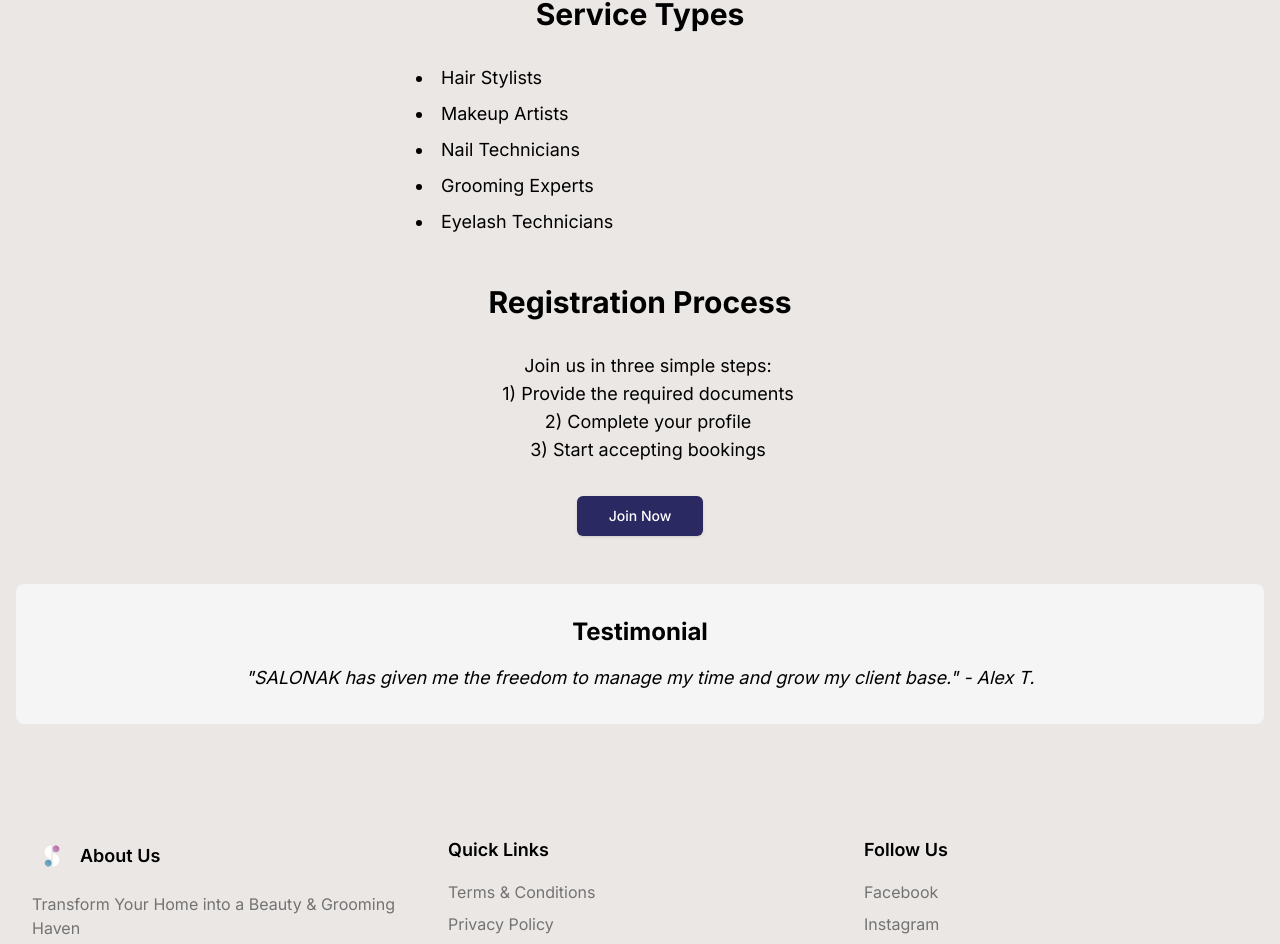
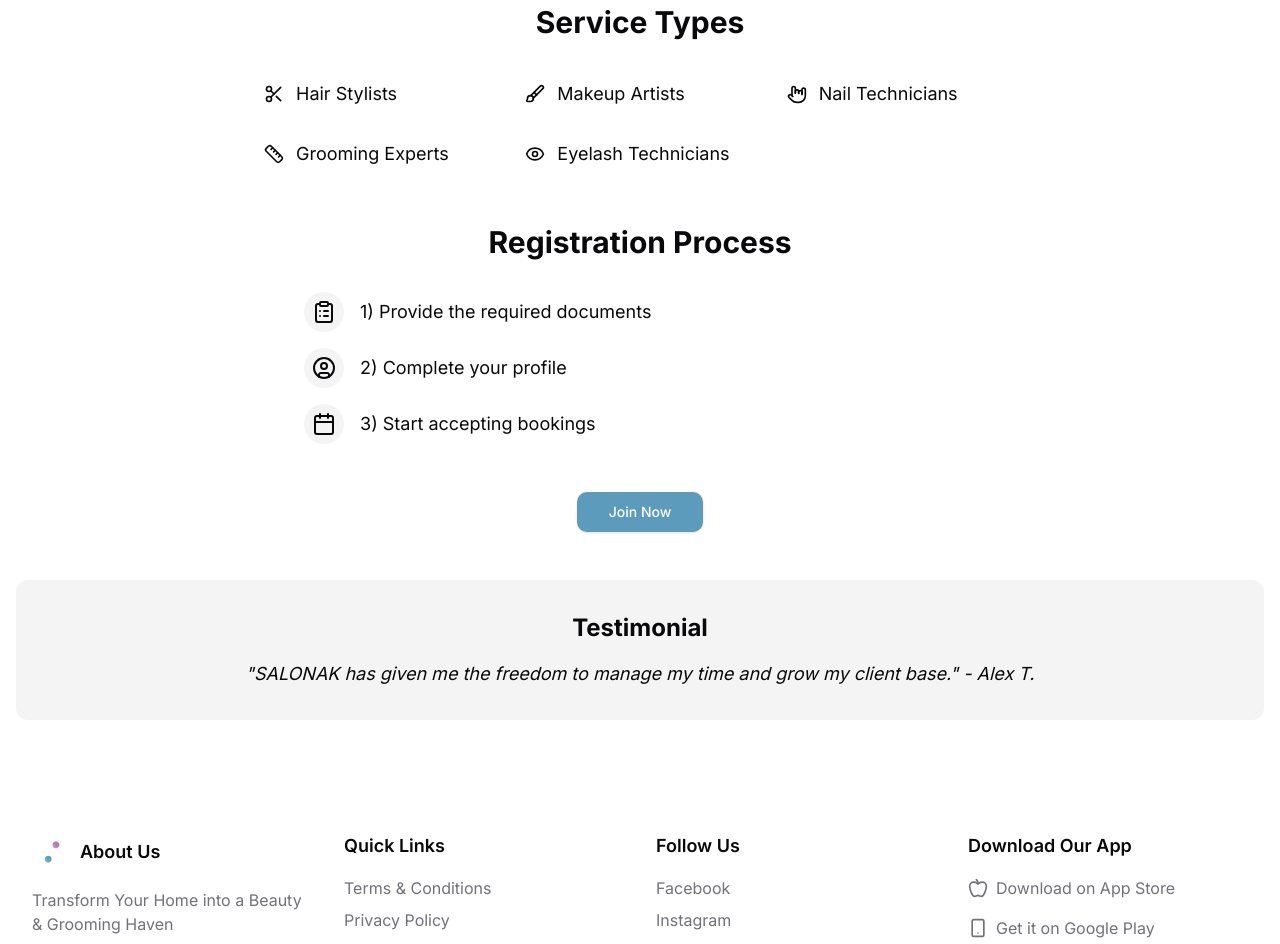
Before and after one commit to JamesDimonaco/salonak-website, a Next.js app: page /professionals in a window 1280 px wide. Shown: the part 546-1490 px from the top of the page. Built offline with nearby package versions, Linux system fonts and the light colour scheme.

Commit message:
icons and hero image

```diff
--- a/app/faq/page.tsx
+++ b/app/faq/page.tsx
@@ -53,10 +53,7 @@
             collapsible
             className="w-full max-w-3xl mx-auto"
           >
-            <AccordionItem
-              value={`item-${index}`}
-              className="p-2 border rounded-lg"
-            >
+            <AccordionItem value={`item-${index}`} className="p-2 ">
               <AccordionTrigger className="text-lg">
                 {faq.question}
               </AccordionTrigger>
--- a/app/globals.css
+++ b/app/globals.css
@@ -8,48 +8,48 @@
 
 @layer base {
   :root {
-    --background: 20 14% 91%;
-    --foreground: 0 0% 0%;
+    --background: 0 0% 100%;
+    --foreground: 240 10% 3.9%;
     --card: 0 0% 100%;
-    --card-foreground: 0 0% 0%;
+    --card-foreground: 240 10% 3.9%;
     --popover: 0 0% 100%;
-    --popover-foreground: 0 0% 0%;
-    --primary: 243 41% 27%;
+    --popover-foreground: 240 10% 3.9%;
+    --primary: 201 42% 55%; /* #589fbf */
     --primary-foreground: 0 0% 100%;
-    --secondary: 0 0% 100%;
-    --secondary-foreground: 0 0% 0%;
-    --muted: 0 0% 96.1%;
-    --muted-foreground: 0 0% 45.1%;
-    --accent: 271 77% 52%;
-    --accent-foreground: 0 0% 0%;
+    --secondary: 210 40% 96.1%;
+    --secondary-foreground: 222.2 47.4% 11.2%;
+    --muted: 240 4.8% 95.9%;
+    --muted-foreground: 240 3.8% 46.1%;
+    --accent: 316 31% 62%; /* #c17ab4 */
+    --accent-foreground: 0 0% 100%;
     --destructive: 0 84.2% 60.2%;
     --destructive-foreground: 0 0% 100%;
-    --border: 20 14% 91%;
-    --input: 20 14% 91%;
-    --ring: 271 77% 52%;
-    --radius: 0.5rem;
+    --border: 240 5.9% 90%;
+    --input: 240 5.9% 90%;
+    --ring: 201 42% 55%;
+    --radius: 0.75rem;
   }
 
   .dark {
-    --background: 10 18% 9%;
-    --foreground: 0 0% 100%;
-    --card: 0 0% 0%;
-    --card-foreground: 0 0% 100%;
-    --popover: 0 0% 0%;
-    --popover-foreground: 0 0% 100%;
-    --primary: 242 38% 73%;
-    --primary-foreground: 0 0% 0%;
-    --secondary: 0 0% 0%;
-    --secondary-foreground: 0 0% 100%;
-    --muted: 10 18% 15%;
-    --muted-foreground: 0 0% 70%;
-    --accent: 271 77% 48%;
-    --accent-foreground: 0 0% 100%;
+    --background: 240 10% 3.9%;
+    --foreground: 0 0% 98%;
+    --card: 240 10% 3.9%;
+    --card-foreground: 0 0% 98%;
+    --popover: 240 10% 3.9%;
+    --popover-foreground: 0 0% 98%;
+    --primary: 201 42% 55%; /* #589fbf */
+    --primary-foreground: 240 5.9% 10%;
+    --secondary: 240 3.7% 15.9%;
+    --secondary-foreground: 0 0% 98%;
+    --muted: 240 3.7% 15.9%;
+    --muted-foreground: 240 5% 64.9%;
+    --accent: 316 31% 62%; /* #c17ab4 */
+    --accent-foreground: 0 0% 98%;
     --destructive: 0 62.8% 30.6%;
-    --destructive-foreground: 0 0% 100%;
-    --border: 10 18% 15%;
-    --input: 10 18% 15%;
-    --ring: 271 77% 48%;
+    --destructive-foreground: 0 0% 98%;
+    --border: 240 3.7% 15.9%;
+    --input: 240 3.7% 15.9%;
+    --ring: 201 42% 55%;
   }
 }
 
@@ -58,6 +58,9 @@
     @apply border-border;
   }
   body {
-    @apply bg-background text-foreground;
+    @apply bg-background text-foreground antialiased;
+  }
+  html {
+    @apply antialiased;
   }
 }
--- a/app/professionals/page.tsx
+++ b/app/professionals/page.tsx
@@ -1,6 +1,19 @@
 import type { Metadata } from "next";
 import { Card, CardContent } from "@/components/ui/card";
 import { Button } from "@/components/ui/button";
+import {
+  Clock,
+  DollarSign,
+  HeartHandshake,
+  Scissors,
+  Brush,
+  HandMetal,
+  Ruler,
+  Eye,
+  ClipboardList,
+  UserCircle,
+  Calendar,
+} from "lucide-react";
 
 export const metadata: Metadata = {
   title: "For Professionals",
@@ -12,24 +25,33 @@
   {
     title: "Flexibility",
     description: "Set your own schedule and work at your convenience.",
+    icon: Clock,
   },
   {
     title: "Earnings",
     description:
       "Earn competitively with 70% of service fees going directly to you.",
+    icon: DollarSign,
   },
   {
     title: "Support",
     description: "Receive ongoing support and resources to help you succeed.",
+    icon: HeartHandshake,
   },
 ];
 
 const serviceTypes = [
-  "Hair Stylists",
-  "Makeup Artists",
-  "Nail Technicians",
-  "Grooming Experts",
-  "Eyelash Technicians",
+  { name: "Hair Stylists", icon: Scissors },
+  { name: "Makeup Artists", icon: Brush },
+  { name: "Nail Technicians", icon: HandMetal },
+  { name: "Grooming Experts", icon: Ruler },
+  { name: "Eyelash Technicians", icon: Eye },
+];
+
+const registrationSteps = [
+  { step: "Provide the required documents", icon: ClipboardList },
+  { step: "Complete your profile", icon: UserCircle },
+  { step: "Start accepting bookings", icon: Calendar },
 ];
 
 export default function ProfessionalsPage() {
@@ -44,35 +66,51 @@
       </p>
       <h2 className="text-3xl font-bold mb-8 text-center">Benefits</h2>
       <div className="grid grid-cols-1 md:grid-cols-3 gap-8 mb-12">
-        {benefits.map((benefit, index) => (
+        {benefits.map((benefit, index) => {
+          const Icon = benefit.icon;
+          return (
             <Card key={index}>
               <CardContent className="p-6">
-              <h3 className="text-xl font-semibold mb-2">{benefit.title}</h3>
+                <div className="flex items-center gap-3 mb-4">
+                  <Icon className="w-6 h-6" />
+                  <h3 className="text-xl font-semibold">{benefit.title}</h3>
+                </div>
                 <p>{benefit.description}</p>
               </CardContent>
             </Card>
-        ))}
+          );
+        })}
       </div>
       <h2 className="text-3xl font-bold mb-8 text-center">Service Types</h2>
-      <ul className="list-disc list-inside text-lg mb-12 max-w-md mx-auto">
-        {serviceTypes.map((service, index) => (
-          <li key={index} className="mb-2">
-            {service}
+      <ul className="list-none grid grid-cols-1 md:grid-cols-2 lg:grid-cols-3 gap-4 mb-12 max-w-3xl mx-auto">
+        {serviceTypes.map((service, index) => {
+          const Icon = service.icon;
+          return (
+            <li key={index} className="flex items-center gap-3 p-2">
+              <Icon className="w-5 h-5" />
+              <span className="text-lg">{service.name}</span>
             </li>
-        ))}
+          );
+        })}
       </ul>
       <h2 className="text-3xl font-bold mb-8 text-center">
         Registration Process
       </h2>
-      <p className="text-lg text-left md:text-center mb-8 pl-4">
-        Join us in three simple steps:
-        <br />
-        1) Provide the required documents
-        <br />
-        2) Complete your profile
-        <br />
-        3) Start accepting bookings
+      <div className="max-w-2xl mx-auto mb-12">
+        {registrationSteps.map((item, index) => {
+          const Icon = item.icon;
+          return (
+            <div key={index} className="flex items-center gap-4 mb-4">
+              <div className="bg-muted p-2 rounded-full">
+                <Icon className="w-6 h-6" />
+              </div>
+              <p className="text-lg">
+                {index + 1}) {item.step}
               </p>
+            </div>
+          );
+        })}
+      </div>
       <div className="text-center mb-12">
         <Button size="lg">Join Now</Button>
       </div>
--- a/app/services/page.tsx
+++ b/app/services/page.tsx
@@ -1,5 +1,6 @@
 import type { Metadata } from "next";
 import { Card, CardContent } from "@/components/ui/card";
+import { Scissors, Brush, Ruler, HandMetal, Eye } from "lucide-react";
 
 export const metadata: Metadata = {
   title: "Our Services",
@@ -11,25 +12,30 @@
     title: "Haircuts & Styling",
     description:
       "From classic cuts to modern styles, our experts provide the perfect look.",
+    icon: Scissors,
   },
   {
     title: "Makeup Services",
     description:
       "Achieve flawless beauty for any event with our professional makeup artists.",
+    icon: Brush,
   },
   {
     title: "Grooming Services",
     description:
       "Enjoy premium grooming, from beard trims to shaves, at your convenience.",
+    icon: Ruler,
   },
   {
     title: "Nail Care",
     description:
       "Pamper yourself with our indulgent manicure and pedicure services.",
+    icon: HandMetal,
   },
   {
     title: "Eyelash Extensions",
     description: "Get stunning, long-lasting lashes tailored to your style.",
+    icon: Eye,
   },
 ];
 
@@ -38,14 +44,20 @@
     <div className="container mx-auto px-4 py-16">
       <h1 className="text-4xl font-bold mb-12 text-center">Our Services</h1>
       <div className="grid grid-cols-1 md:grid-cols-2 lg:grid-cols-3 gap-8">
-        {services.map((service, index) => (
-          <Card key={index}>
-            <CardContent className="p-6">
-              <h2 className="text-2xl font-semibold mb-4">{service.title}</h2>
-              <p className="mb-4">{service.description}</p>
-            </CardContent>
-          </Card>
-        ))}
+        {services.map((service, index) => {
+          const Icon = service.icon;
+          return (
+            <Card key={index}>
+              <CardContent className="p-6">
+                <div className="flex items-center gap-3 mb-4">
+                  <Icon className="w-6 h-6" />
+                  <h2 className="text-2xl font-semibold">{service.title}</h2>
+                </div>
+                <p className="mb-4">{service.description}</p>
+              </CardContent>
+            </Card>
+          );
+        })}
       </div>
       <div className="mt-12 text-center">
         <p className="text-lg mb-4">
--- a/components/layout/footer.tsx
+++ b/components/layout/footer.tsx
@@ -1,12 +1,13 @@
 import Link from "next/link";
 import { siteConfig } from "@/content/siteConfig";
 import Image from "next/image";
+import { Apple, Smartphone } from "lucide-react";
 
 export function Footer() {
   return (
     <footer className="bg-background">
       <div className="max-w-7xl mx-auto py-12 px-4 sm:px-6 lg:px-8">
-        <div className="grid grid-cols-1 md:grid-cols-3 gap-8">
+        <div className="grid grid-cols-1 md:grid-cols-4 gap-8">
           <div>
             <div className="flex items-center gap-2 mb-4">
               <Image
@@ -52,6 +53,25 @@
               ))}
             </ul>
           </div>
+          <div>
+            <h3 className="text-lg font-semibold mb-4">Download Our App</h3>
+            <div className="space-y-4">
+              <a
+                href="#"
+                className="flex items-center gap-2 text-muted-foreground hover:text-foreground"
+              >
+                <Apple className="w-5 h-5" />
+                <span>Download on App Store</span>
+              </a>
+              <a
+                href="#"
+                className="flex items-center gap-2 text-muted-foreground hover:text-foreground"
+              >
+                <Smartphone className="w-5 h-5" />
+                <span>Get it on Google Play</span>
+              </a>
+            </div>
+          </div>
         </div>
         <div className="mt-8 border-t border-border pt-8 text-center">
           <p className="text-muted-foreground">
```
Also changed, not shown: app/about/page.tsx (+22 -4 lines), app/contact/page.tsx (+43 -6 lines), app/page.tsx (+39 -11 lines), public/hero.webp (added). Lines whose indentation alone changed are shown as unchanged.
